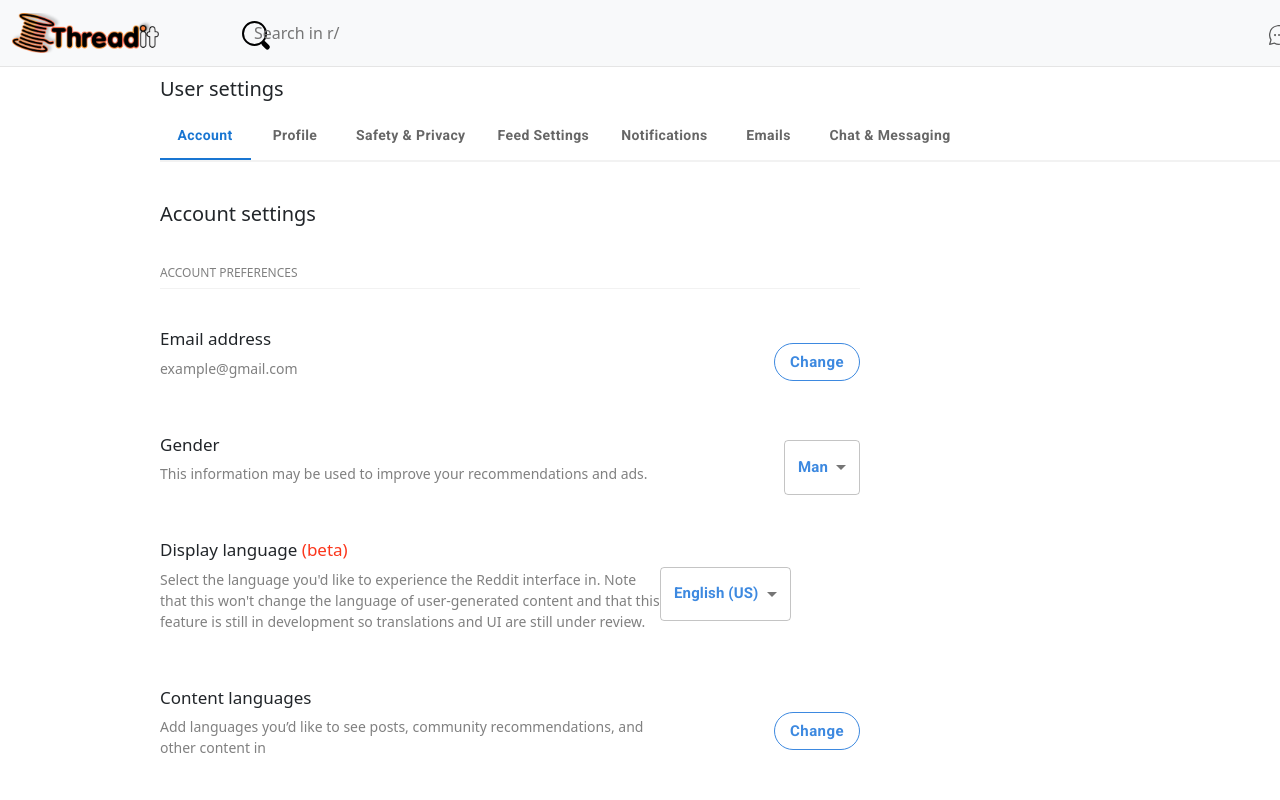
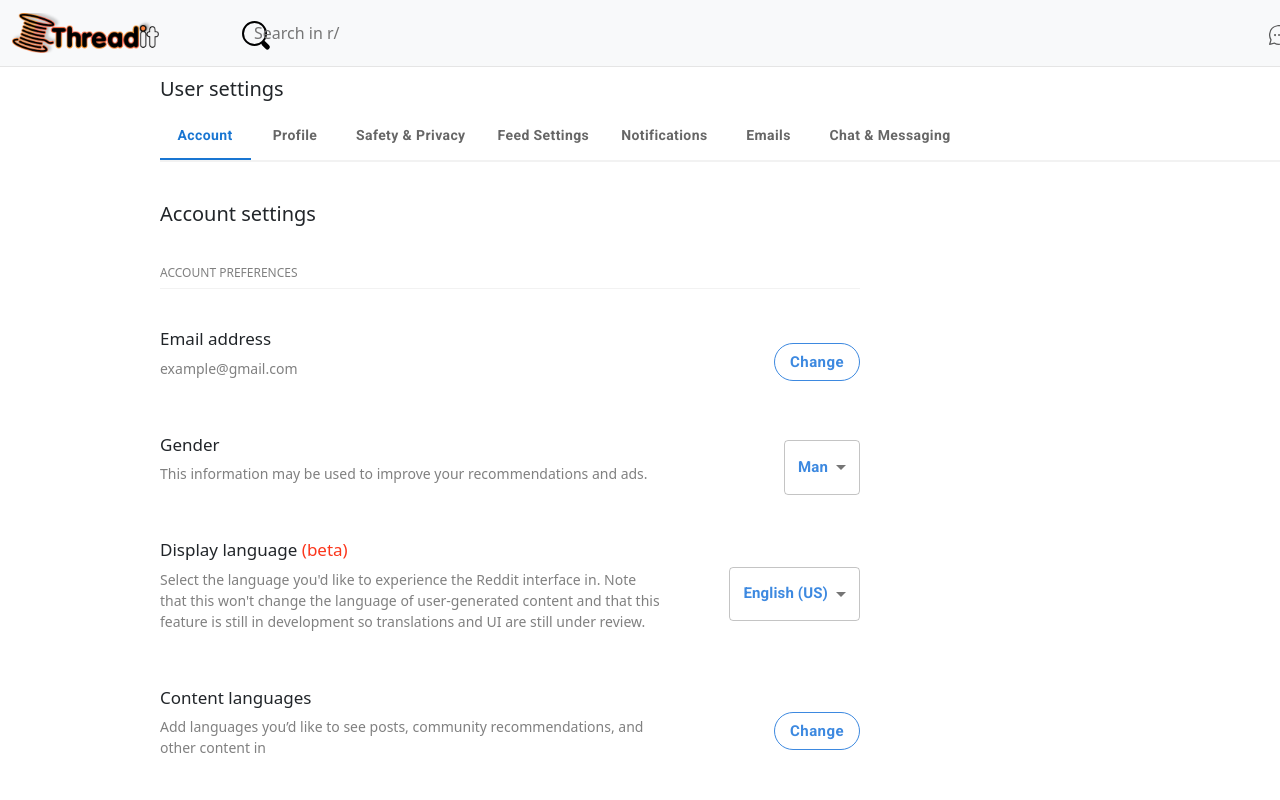
Before and after one commit to Team4-DevWave/Frontend, a React (Create React App) app: page /settings in a window 1280 px wide. Shown: the top 800 px of the page. Built offline with nearby package versions, Linux system fonts and the light colour scheme.

Commit message:
Update Account.js

```diff
--- a/src/components/Settings/Account.js
+++ b/src/components/Settings/Account.js
@@ -103,7 +103,7 @@ function Account() {
             <h2 className="titleBody-2">Display language <span className="beta">(beta)</span></h2>
             <p className="settingsParagraph">Select the language you'd like to experience the Reddit interface in. Note that this won't change the language of user-generated content and that this feature is still in development so translations and UI are still under review.</p>
           </div>
-          <CustomSelect defaultValue="English (US)" values={['English (US)', 'Arabic', 'German', 'French', 'Italian', 'Indian']} mr='auto' ml='none' onSelection={() => handleChange('language')} />
+          <CustomSelect defaultValue="English (US)" values={['English (US)', 'Arabic', 'German', 'French', 'Italian', 'Indian']} mr='none' ml='auto' onSelection={() => handleChange('language')} />
         </div>
         <div className="settingsItem">
           <div>
```
